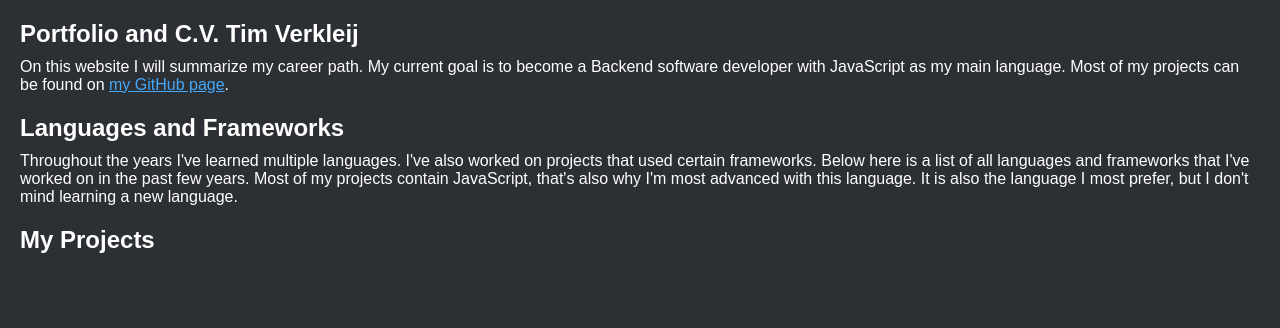
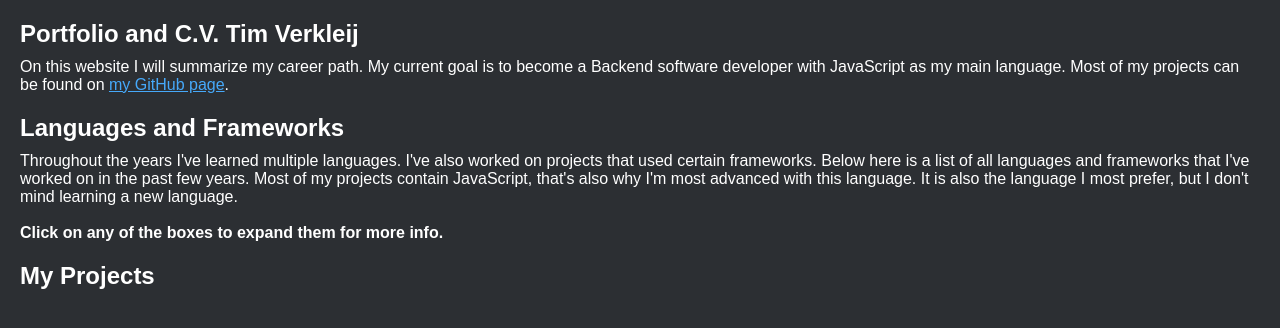
Before and after one commit to TimVerkleij/portfolio, a website: page public/index.html in a window 1280 px wide. Drawn offline with Linux system fonts and the light colour scheme; no server answers.

Commit message:
Add instruction text

```diff
--- a/public/index.html
+++ b/public/index.html
@@ -22,7 +22,8 @@
         <h2 class="title">Languages and Frameworks</h2>
         <p class="languageAndFrameworkText">
             Throughout the years I've learned multiple languages. I've also worked on projects that used certain frameworks. Below here is a list of all languages and frameworks that I've worked on in the past few years. Most of my projects contain JavaScript, that's
-            also why I'm most advanced with this language. It is also the language I most prefer, but I don't mind learning a new language.
+            also why I'm most advanced with this language. It is also the language I most prefer, but I don't mind learning a new language.<br><br>
+            <strong>Click on any of the boxes to expand them for more info.</strong>
         </p>
     </div>
     <div class="backdrop" id="backdrop" onclick="referenceFunction()"></div>
```
